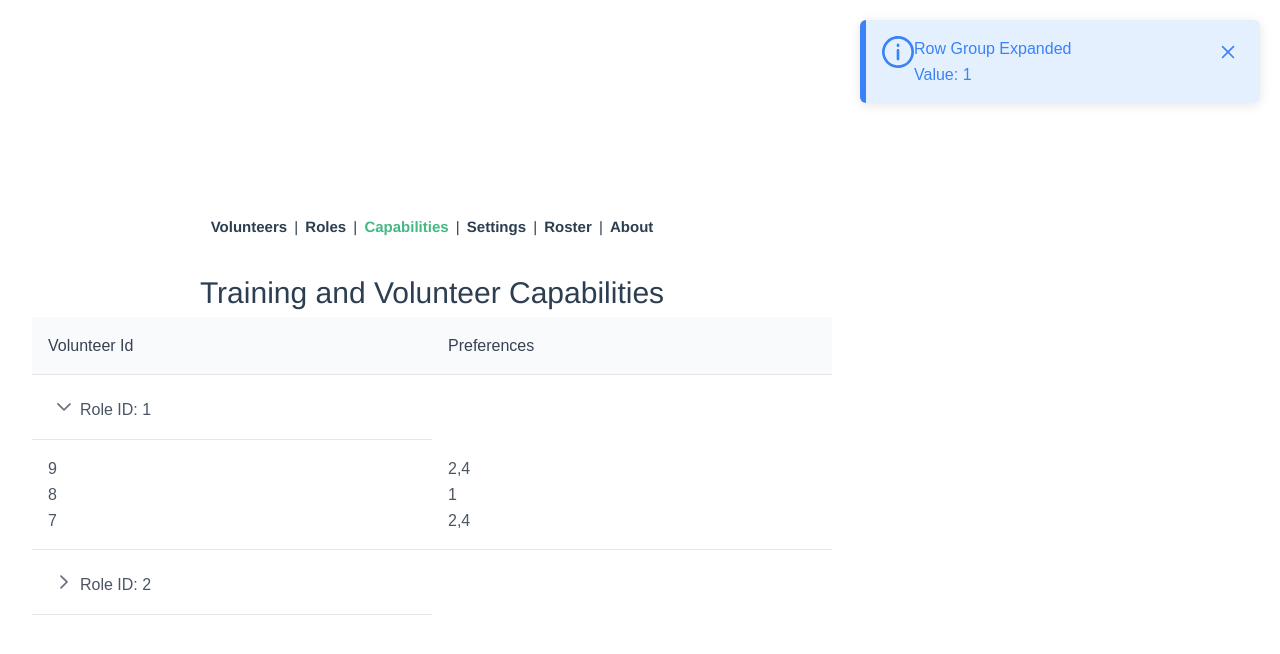
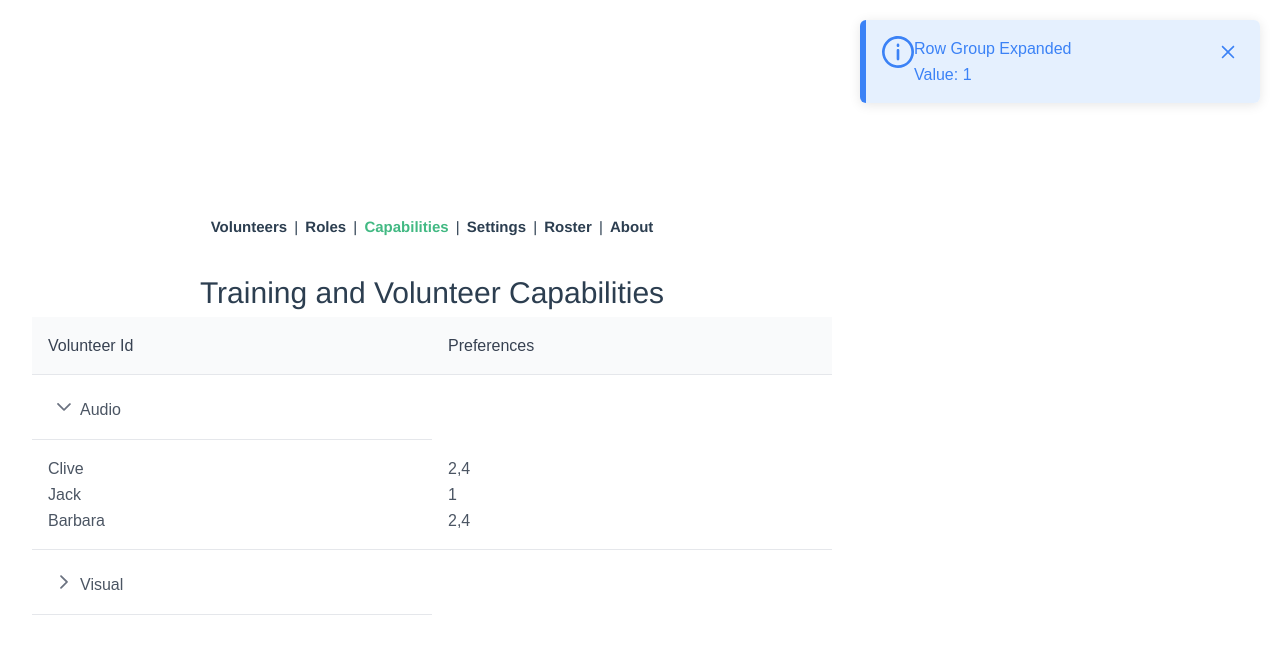
Before and after one commit to delvinv/exron-alpha, a Vue app: page /capabilities in a window 1280 px wide. Both pictures are taken after a click on the button 64 px from the left and 462 px from the top of the page. Shown: the top 654 px of the page. Built offline with nearby package versions, Linux system fonts and the light colour scheme; some icons are missing; a web font is replaced by a local one.

Commit message:
support for Pinia state retrieve by role/volunteer id

```diff
--- a/src/components/CababilitiesTable.vue
+++ b/src/components/CababilitiesTable.vue
@@ -4,10 +4,13 @@ import { useCapabilityStore } from '@/stores/capability'
 import { useRoleStore} from '@/stores/role'
 import { useVolunteerStore } from '@/stores/volunteer'
 import { useToast } from 'primevue/usetoast';
+import { storeToRefs } from 'pinia';
 
 const capabilitiesStore = useCapabilityStore();
 const roleStore = useRoleStore();
+const { getRoleById } = storeToRefs(roleStore);
 const volunteerStore = useVolunteerStore();
+const { getVolunteerById } = storeToRefs(volunteerStore);
 
 const expandedRowGroups = ref();
 const toast = useToast();
@@ -45,7 +48,7 @@ const capabilities = {
                 expandableRowGroups rowGroupMode="subheader" groupRowsBy="roleId" @rowgroup-expand="onRowGroupExpand" @rowgroup-collapse="onRowGroupCollapse"
                 sortMode="single" sortField="roleId" :sortOrder="1">
     <template #groupheader="slotProps">
-        <span class="vertical-align-middle ml-2 font-bold line-height-3">Role ID: {{ slotProps.data.roleId }}</span>
+        <span class="vertical-align-middle ml-2 font-bold line-height-3">{{ getRoleById(slotProps.data.roleId).name }}</span>
     </template>
     <!-- <Column field="trainedVols" header="RoleId" style="width: 20%">
         <template #body="{ data, field }">
@@ -54,7 +57,7 @@ const capabilities = {
     </Column> -->
     <Column field="trainedVols" header="Volunteer Id" style="width: 20%">
         <template #body="slotProps">
-            <span v-for="vol in slotProps.data.trainedVols">{{vol.volunteerId}}<br/></span>
+            <span v-for="vol in slotProps.data.trainedVols">{{ getVolunteerById(vol.volunteerId).forename }}<br/></span>
         </template>
     </Column>
     <Column field="trainedVols" header="Preferences" style="width: 20%">
--- a/src/stores/role.js
+++ b/src/stores/role.js
@@ -10,6 +10,9 @@ export const useRoleStore = defineStore({
   getters: {
     getRoles(state) {
       return state.roles
+    },
+    getRoleById: (state) => {
+      return (roleId) => state.roles.find((role) => role.id === roleId)
     }
   },
   actions: {
--- a/src/stores/volunteer.js
+++ b/src/stores/volunteer.js
@@ -10,6 +10,9 @@ export const useVolunteerStore = defineStore({
   getters: {
     getVolunteers(state) {
       return state.volunteers
+    },
+    getVolunteerById: (state) => {
+      return (volunteerId) => state.volunteers.find((volunteer) => volunteer.id === volunteerId)
     }
   },
   actions: {
```
